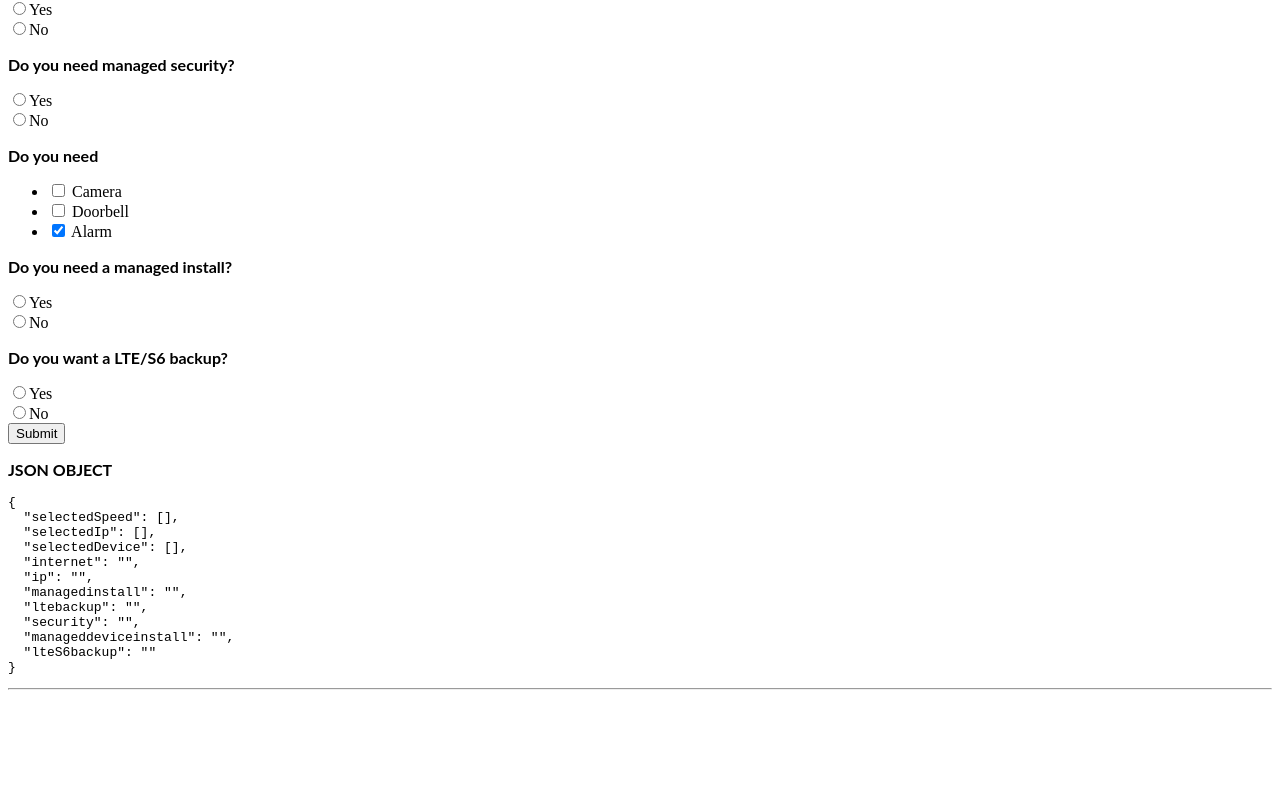
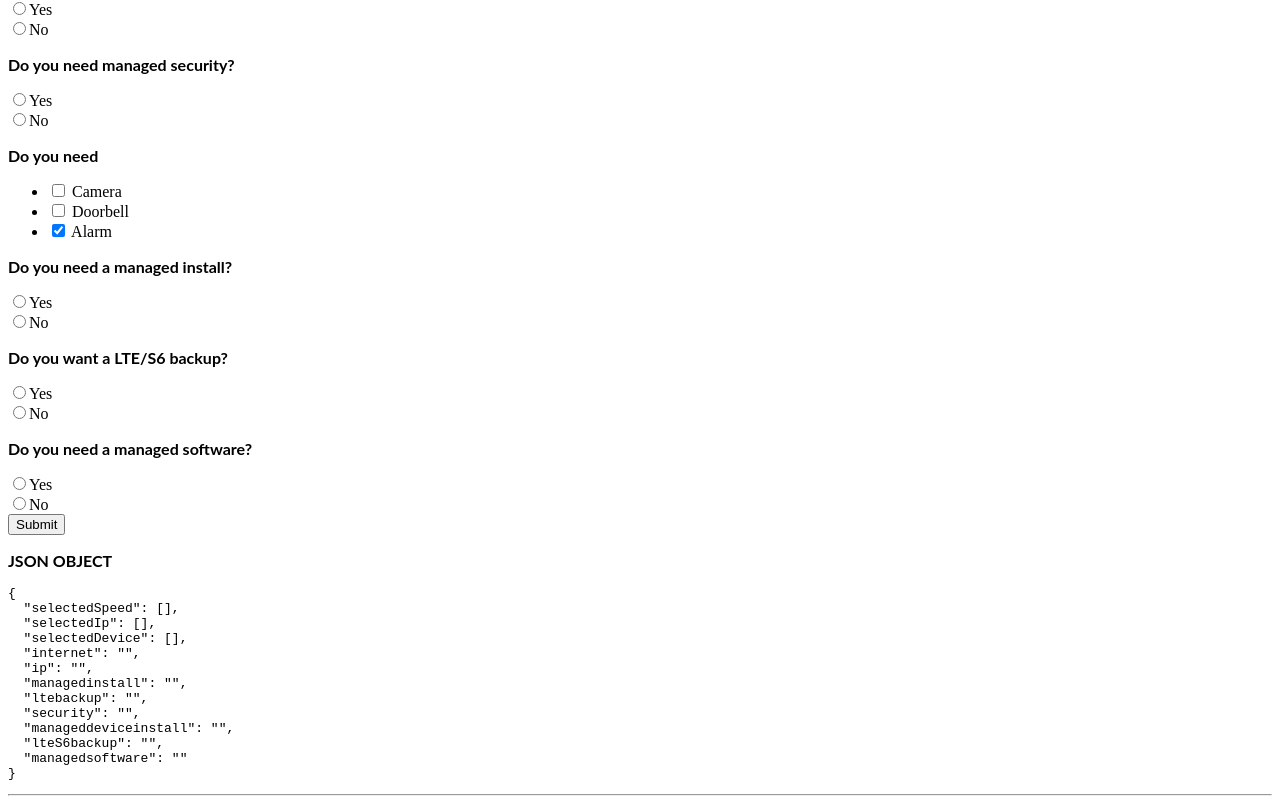
Before and after one commit to samru-desh/OrderLogic, an Angular app: page / in a window 1280 px wide. Shown: the part 669-1473 px from the top of the page. Before the commit the page ends 1367 px from the top, so only its background shows below. Built offline with nearby package versions, Linux system fonts and the light colour scheme.

Commit message:
2 files modified

```diff
--- a/src/app/app.component.html
+++ b/src/app/app.component.html
@@ -102,6 +102,15 @@
     <input type="radio" formControlName="lteS6backup" value="No" />
     <label class="form-check-label" for="backupS6no">No</label>
   </div>
+  <p><b>Do you need a managed software?</b></p>
+  <div>
+    <input type="radio" formControlName="managedsoftware" value="Yes" />
+    <label class="form-check-label" for="managedsoftwareyes">Yes</label>
+  </div>
+  <div>
+    <input type="radio" formControlName="managedsoftware" value="No" />
+    <label class="form-check-label" for="managedsoftwareno">No</label>
+  </div>
   <button type="submit" color="danger" expand="block">Submit</button>
 </form>
 
--- a/src/app/app.component.ts
+++ b/src/app/app.component.ts
@@ -55,6 +55,7 @@ export class AppComponent implements OnInit {
     security: string;
     manageddeviceinstall: string;
     lteS6backup: string;
+    managedsoftware: string;
   } = {
     selectedSpeed: [],
     selectedIp: [],
@@ -66,6 +67,7 @@ export class AppComponent implements OnInit {
     security: '',
     manageddeviceinstall: '',
     lteS6backup: '',
+    managedsoftware: '',
   };
 
   ngOnInit(): void {
@@ -84,6 +86,7 @@ export class AppComponent implements OnInit {
       security: new FormControl(null, Validators.required),
       manageddeviceinstall: new FormControl(null, Validators.required),
       lteS6backup: new FormControl(null, Validators.required),
+      managedsoftware: new FormControl(null, Validators.required),
       // control for Checkbox exemple
       fruits: new FormArray([]),
       speed: new FormArray([]),
@@ -159,6 +162,7 @@ export class AppComponent implements OnInit {
       selectedDevice,
       manageddeviceinstall: value?.manageddeviceinstall || '',
       lteS6backup: value?.lteS6backup || '',
+      managedsoftware: value?.managedsoftware || '',
     };
   }
 }
```
